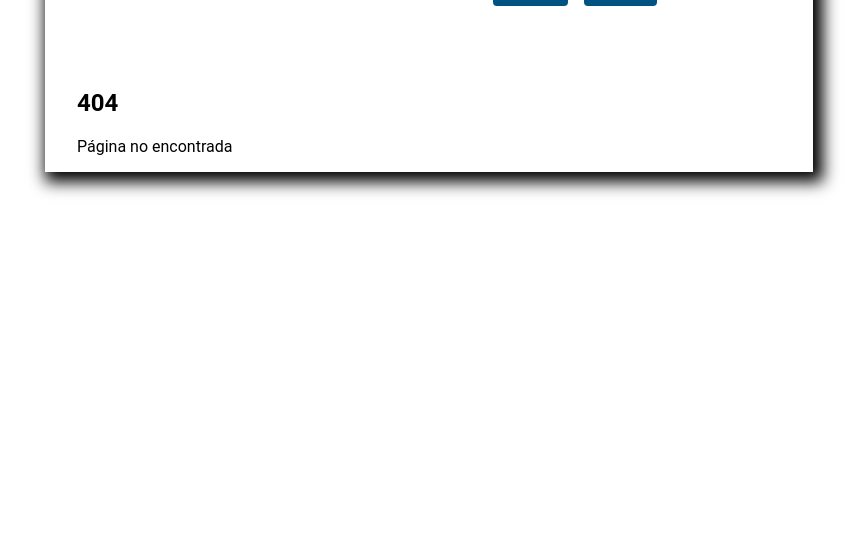
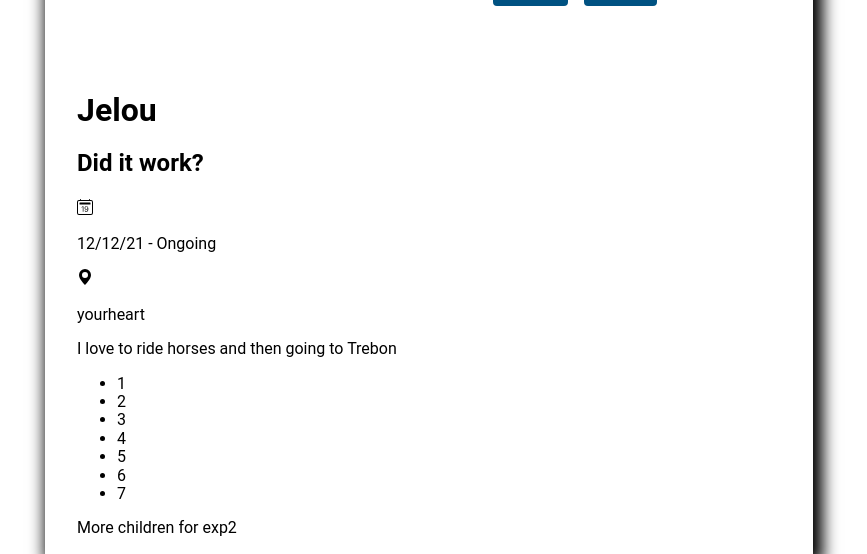
Before and after one commit to ErnestoZuniga/ErnestoZuniga.github.io, a React (Create React App) app: page /p in a window 1280 px wide. Shown: the part 572-1126 px from the top of the page, without its empty margins (211-1078 px from the left). Before the commit the page ends 800 px from the top, so only its background shows below. Built offline with nearby package versions, Linux system fonts and the light colour scheme.

Commit message:
Update: Added recurrent component to reduce codelines.

```diff
--- /dev/null
+++ b/src/components/Card.jsx
@@ -0,0 +1,53 @@
+import React from "react";
+
+//import styles from "../assets/styles/desktop/desktop.module.scss";
+import * as BsIcons from "react-icons/bs";
+import isElementinObject from "../services/isElementinObject";
+
+const Card = (props) => {
+  return (
+    <div /* card */ /*{ props.divider ?  : }*/>
+      <h1>{props.h1}</h1>
+      <h2> {props.h2} </h2>
+      <h3>{props.h3}</h3>
+      <h4>{props.h4}</h4>
+      <div /*date*/>
+        <div /* icon-container*/>
+          {isElementinObject(props, "dateStart") || isElementinObject(props, "dateEnd")? (
+            <>
+              <BsIcons.BsCalendar2Date /* icon__prepend */ />
+              <p>
+                {props.dateStart} - {props.dateEnd}
+              </p>
+            </>
+          ) : (
+            <></>
+          )}
+        </div>
+        <div /* icon-container*/>
+          {isElementinObject(props, "place") ? (
+            <>
+              <BsIcons.BsGeoAltFill /* icon__prepend */ />
+              <p>{props.place}</p>
+            </>
+          ) : (
+            <></>
+          )}
+        </div>
+      </div>
+      <p>{props.description}</p>
+      <div /*style lista*/ >
+        <ul>
+          { isElementinObject(props, 'activities') ? (
+            props.activities.map( (activity) => { return(<li key={activity}>{activity}</li>)}  )
+          ) : (
+            <></>
+          )}
+        </ul>
+      </div>
+      {props.children}
+    </div>
+  );
+};
+
+export default Card;
--- /dev/null
+++ b/src/components/Experience2.jsx
@@ -0,0 +1,13 @@
+import React from "react";
+
+import Card from "./Card";
+
+const Experience2 = (props) => {
+  return (
+    <Card  {...props}>
+      {props.children}
+    </Card>
+  )
+}
+
+export default Experience2;
--- /dev/null
+++ b/src/containers/Playground.jsx
@@ -0,0 +1,24 @@
+import React from "react";
+
+import Card from "../components/Card";
+import Experience2 from "../components/Experience2";
+
+const Playground = () => {
+return (
+  <>
+    <Experience2
+    h1={'Jelou'}
+    h2={"Did it work?"}
+    dateStart={'12/12/21'}
+    dateEnd={'Ongoing'}
+    description={'I love to ride horses and then going to Trebon'}
+    place={'yourheart'}
+    activities={[1,2,3,4,5,6,7]}
+    >
+      <p>More children for exp2</p>
+    </Experience2>
+  </>
+)
+}
+
+export default Playground;
--- a/src/routes/App.js
+++ b/src/routes/App.js
@@ -8,6 +8,7 @@ import {
 import FrontEnd from "../containers/FrontEnd"
 import NotFound from "../containers/NotFound"
 import Layout from "../components/Layout";
+import Playground from "../containers/Playground";
 
 
 
@@ -18,6 +19,7 @@ const App = () => {
         <Switch>
           <Route exact={true} path="/" element={<FrontEnd/>} />
           <Route exact={true} path="*" element={<NotFound/>} />
+          <Route exact={true} path="/p" element={<Playground/>} />
         </Switch>
       </Layout>
     </Router>
```
